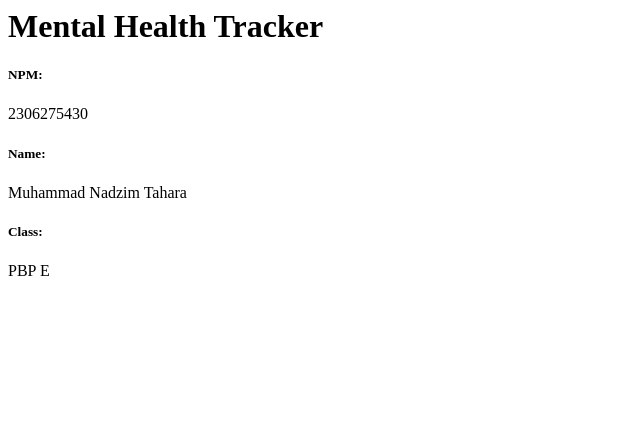
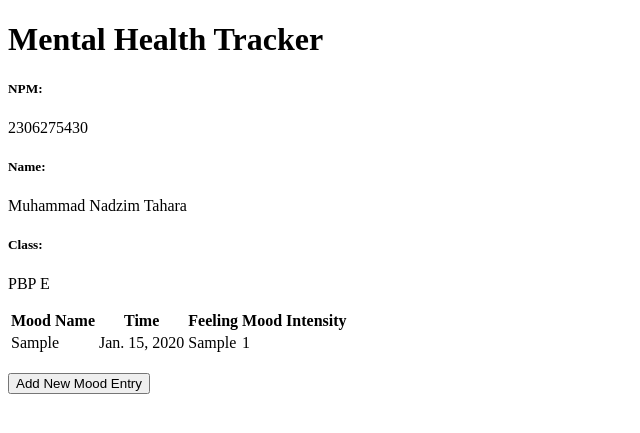
Before and after one commit to Melophylic/mental_health_tracker, a Django app: page / in a window 1280 px wide. Shown: the top 433 px of the page, without its empty margins (0-640 px from the left). Run offline with Django 5.2, Linux system fonts and the light colour scheme; tables that the repository leaves empty hold one stand-in row (values such as "Sample post").

Commit message:
Tutorial 02

```diff
--- a/main/models.py
+++ b/main/models.py
@@ -1,10 +1,15 @@
+import uuid
 from django.db import models
 
 class MoodEntry(models.Model):
-    mood = models.CharField(max_length=255)
+    id = models.UUIDField(primary_key=True, default=uuid.uuid4, editable=False)  # tambahkan baris ini
+    mood = models.CharField(max_length=255, default='0')
     time = models.DateField(auto_now_add=True)
-    feelings = models.TextField()
-    mood_intensity = models.IntegerField()
+    feelings = models.TextField(default='0')
+    mood_intensity = models.IntegerField( default='0')
+    name = models.CharField(max_length=255, default='0')
+    npm=models.IntegerField(default='0')
+    kelas=models.CharField(max_length=255, default='0')
 
     @property
     def is_mood_strong(self):
--- a/main/templates/main.html
+++ b/main/templates/main.html
@@ -1,3 +1,5 @@
+{% extends 'base.html' %}
+{% block content %}
 <h1>Mental Health Tracker</h1>
 
 <h5>NPM: </h5>
@@ -5,4 +7,35 @@
 <h5>Name: </h5>
 <p>{{ name }}<p>
 <h5>Class: </h5>
-<p>{{ class }}<p>  <!-- Ubah sesuai dengan kelas kamu -->
+<p>{{ kelas }}<p>
+
+    {% if not mood_entries %}
+<p>Belum ada data mood pada mental health tracker.</p>
+{% else %}
+<table>
+  <tr>
+    <th>Mood Name</th>
+    <th>Time</th>
+    <th>Feeling</th>
+    <th>Mood Intensity</th>
+  </tr>
+
+  {% comment %} Berikut cara memperlihatkan data mood di bawah baris ini
+  {% endcomment %}
+  {% for mood_entry in mood_entries %}
+  <tr>
+    <td>{{mood_entry.mood}}</td>
+    <td>{{mood_entry.time}}</td>
+    <td>{{mood_entry.feelings}}</td>
+    <td>{{mood_entry.mood_intensity}}</td>
+  </tr>
+  {% endfor %}
+</table>
+{% endif %}
+
+<br />
+
+<a href="{% url 'main:create_mood_entry' %}">
+  <button>Add New Mood Entry</button>
+</a>
+{% endblock content %}
--- a/main/urls.py
+++ b/main/urls.py
@@ -1,8 +1,13 @@
 from django.urls import path
-from main.views import show_main
+from main.views import show_main, create_mood_entry, show_xml, show_json, show_xml_by_id, show_json_by_id
 
 app_name = 'main'
 
 urlpatterns = [
     path('', show_main, name='show_main'),
+    path('create-mood-entry', create_mood_entry, name='create_mood_entry'),
+    path('xml/', show_xml, name='show_xml'),
+    path('json/', show_json, name='show_json'),
+    path('xml/<int:id>/', show_xml_by_id, name='show_xml_by_id'),
+    path('json/<str:id>/', show_json_by_id, name='show_json_by_id'),
 ]
--- a/main/views.py
+++ b/main/views.py
@@ -1,12 +1,46 @@
-from django.shortcuts import render
+from django.shortcuts import render, redirect
+from main.forms import MoodEntryForm
+from main.models import MoodEntry
+from django.http import HttpResponse
+from django.core import serializers
+
 
 # Create your views here.
 
+def show_json(request):
+    data = MoodEntry.objects.all()
+    return HttpResponse(serializers.serialize("json", data), content_type="application/json")
+
+def show_xml(request):
+    data = MoodEntry.objects.all()
+    return HttpResponse(serializers.serialize("xml", data), content_type="application/xml")
+
+def show_xml_by_id(request, id):
+    data = MoodEntry.objects.filter(pk=id)
+    return HttpResponse(serializers.serialize("xml", data), content_type="application/xml")
+
+def show_json_by_id(request, id):
+    data = MoodEntry.objects.filter(pk=id)
+    return HttpResponse(serializers.serialize("json", data), content_type="application/json")
+
 def show_main(request):
+    mood_entries = MoodEntry.objects.all()
+
     context = {
         'npm' : '2306275430',
         'name': 'Muhammad Nadzim Tahara',
-        'class': 'PBP E'
+        'kelas': 'PBP E',
+        'mood_entries': mood_entries
     }
 
     return render(request, "main.html", context)
+
+def create_mood_entry(request):
+    form = MoodEntryForm(request.POST or None)
+
+    if form.is_valid() and request.method == "POST":
+        form.save()
+        return redirect('main:show_main')
+
+    context = {'form': form}
+    return render(request, "create_mood_entry.html", context)
--- a/mental_health_tracker/settings.py
+++ b/mental_health_tracker/settings.py
@@ -25,7 +25,7 @@ SECRET_KEY = 'django-insecure-cnv4xh3s4@7dl-wd_-wg-v6_zp6a+kqof8e9**%ar2*y%=2k%s
 # SECURITY WARNING: don't run with debug turned on in production!
 DEBUG = True
 
-ALLOWED_HOSTS = ["localhost", "127.0.0.1", "muhammad-nadzim-PBPUI.pbp.cs.ui.ac.id"]
+ALLOWED_HOSTS = ["localhost", "127.0.0.1", "muhammad-nadzim-pbpui.pbp.cs.ui.ac.id"]
 
 
 # Application definition
@@ -55,7 +55,7 @@ ROOT_URLCONF = 'mental_health_tracker.urls'
 TEMPLATES = [
     {
         'BACKEND': 'django.template.backends.django.DjangoTemplates',
-        'DIRS': [],
+        'DIRS': [BASE_DIR / 'templates'],
         'APP_DIRS': True,
         'OPTIONS': {
             'context_processors': [
--- /dev/null
+++ b/templates/base.html
@@ -0,0 +1,12 @@
+{% load static %}
+<!DOCTYPE html>
+<html lang="en">
+<head>
+    <meta charset="UTF-8">
+    <meta name="viewport" content="width=device-width, initial-scale=1.0">
+    {% block meta %} {% endblock meta %}
+</head>
+    <body>
+        {% block content %} {% endblock content %}
+    </body>
+</html>
```
Also changed, not shown: main/forms.py (added, +7 -0 lines), main/templates/create_mood_entry.html (added, +18 -0 lines), main/migrations/0002_alter_moodentry_id.py (added), main/migrations/0003_moodentry_kelas_moodentry_name_moodentry_npm_and_more.py (added), 1 other file.
